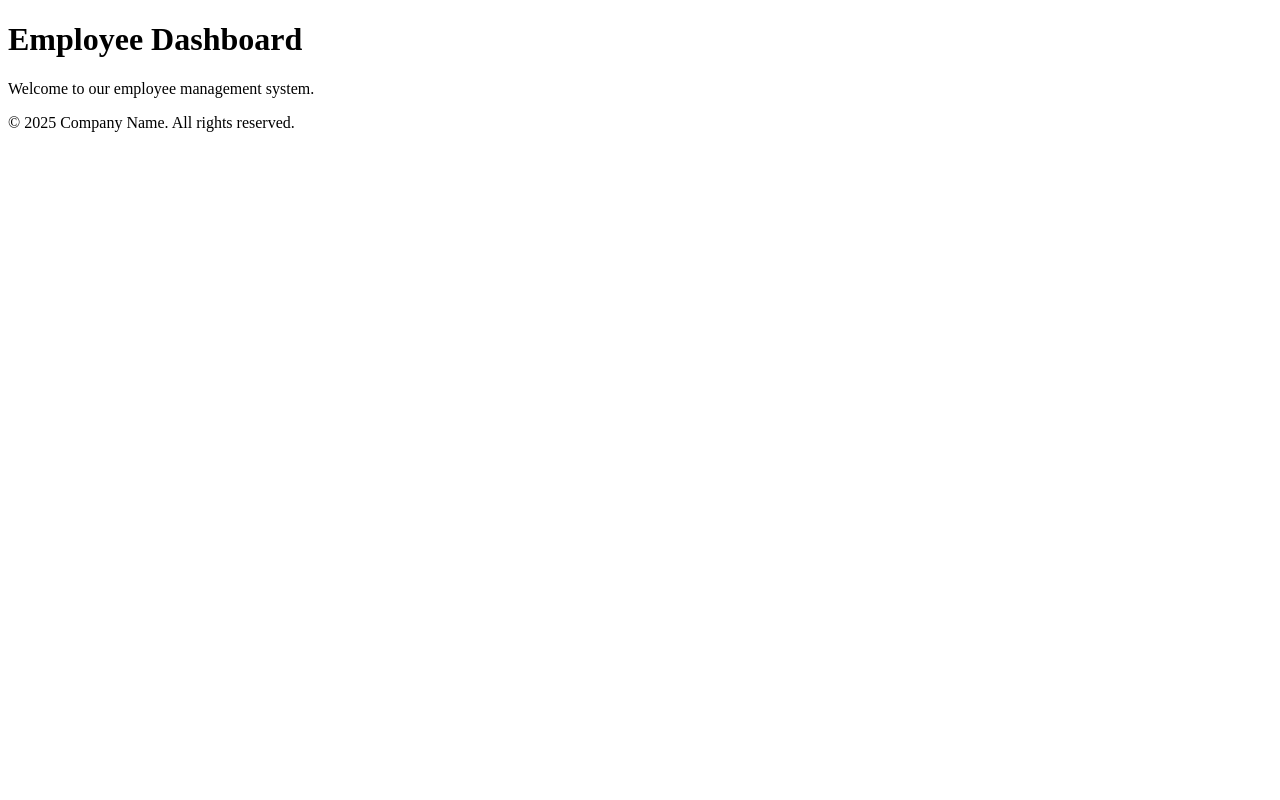
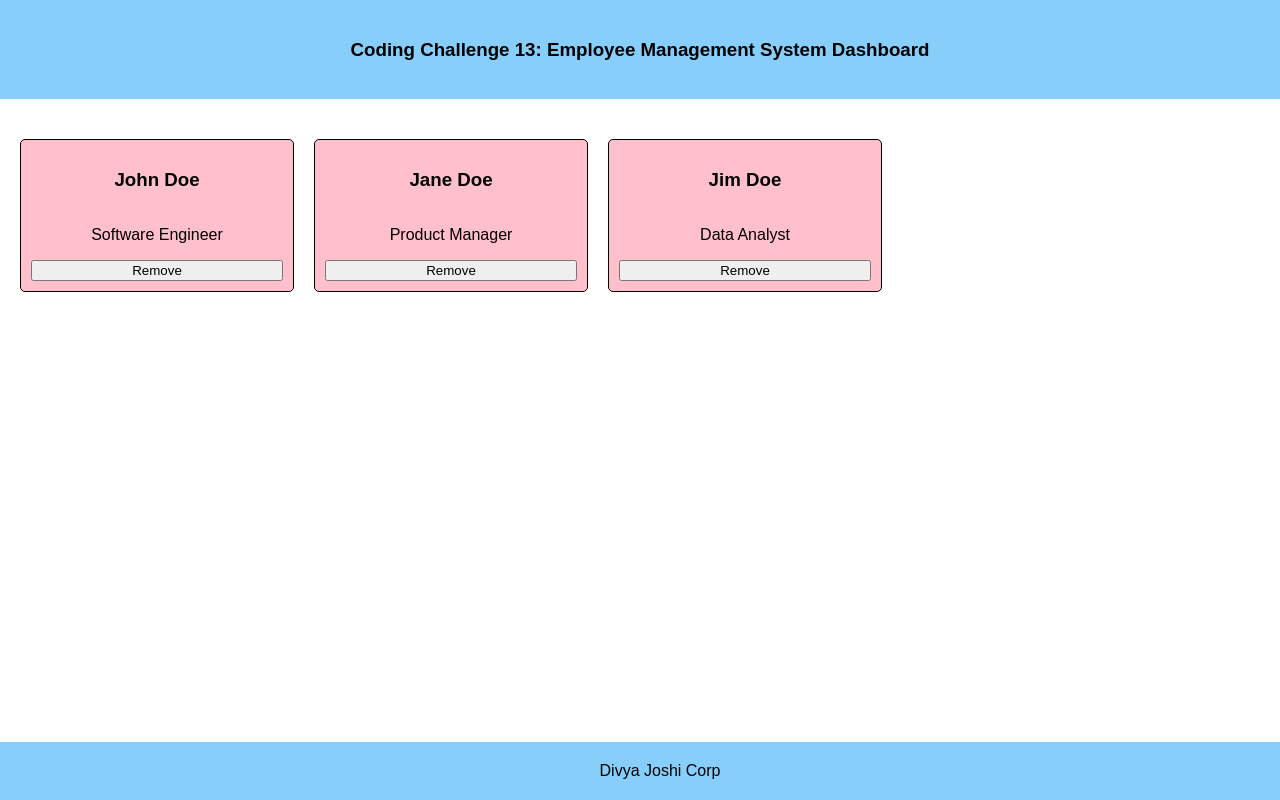
Before and after one commit to redj-4/Challenge-13, a plain HTML site: page index.html in a window 1280 px wide. Drawn offline with Linux system fonts and the light colour scheme.

Commit message:
Task 5 - Inline Editing for Employee Cards + Fixed issues with code

```diff
--- a/cc_13.js
+++ b/cc_13.js
@@ -2,11 +2,11 @@
 let cnt = 0; //Ensure that each card has a unique id
 
 function createElement(name, position) {
-    const employeeContainer = document.getElementById("employeeContainer") //this is the container where the cards will be appended
-    let card = document.createElement("div"); //this is the employee card that will be appended to the container
+    const employeeContainer = document.getElementById("employeeContainer"); //container for cards
+    let card = document.createElement("div"); //employee card element
 
-    card.setAttribute("class", "employeeCard"); //where i set the attribute class to employee
-    card.setAttribute(`id", 'employee${cnt}`); //set an id for each card
+    card.setAttribute("class", "employeeCard"); //set class to employeeCard (camelCase)
+    card.setAttribute("id", `employee${cnt}`); //set a unique id using backticks
     card.innerHTML = `<h3>${name}</h3><p>${position}</p>`;
 
     // Create the "Remove" button
@@ -24,10 +24,49 @@ function createElement(name, position) {
     // Append the Remove button to the card
     card.appendChild(deleteBtn);
 
+    // -------------------- Task 5: Inline Editing --------------------
+    // Define static elements for employee name and position
+    const employeeName = card.querySelector('h3');
+    const employeePosition = card.querySelector('p');
+
+    // Attach a double-click event listener for inline editing
+    card.addEventListener('dblclick', function() {
+        // Prevent multiple editing instances if an input already exists
+        if (card.querySelector('input')) return;
+
+        // Create input fields and a Save button
+        const nameInput = document.createElement('input');
+        const positionInput = document.createElement('input');
+        const saveButton = document.createElement('button');
+
+        // Prepopulate inputs with the existing name and position
+        nameInput.value = employeeName.textContent;
+        positionInput.value = employeePosition.textContent;
+        saveButton.textContent = 'Save';
+
+        // Replace static text with input fields
+        card.replaceChild(nameInput, employeeName);
+        card.replaceChild(positionInput, employeePosition);
+        card.appendChild(saveButton);
+
+        // Save button functionality: update the static elements and revert inputs
+        saveButton.onclick = function() {
+            // Update the original elements with new values
+            employeeName.textContent = nameInput.value;
+            employeePosition.textContent = positionInput.value;
+
+            // Revert back to static text by replacing the inputs with the updated elements
+            card.replaceChild(employeeName, nameInput);
+            card.replaceChild(employeePosition, positionInput);
+            card.removeChild(saveButton);
+        }
+    });
+    // ------------------ End Task 5 ------------------
+
     // Append the card to the employeeContainer
     employeeContainer.appendChild(card);
 
-  cnt++; // Increment counter for unique id where i put name header and position for employee
+    cnt++; // Increment counter for unique id
 }
 
 //Test Cases for Task 2
@@ -37,8 +76,8 @@ createElement("Jim Doe", "Data Analyst");
 
 //Task 3: Converting NodeLists to Arrays for Bulk Updates
 function updateEmployeeCards() {
-    // Select all elements with the "employee-card" class
-    const employeeCards = document.querySelectorAll('.employee-card');
+    // Select all elements with the "employeeCard" class
+    const employeeCards = document.querySelectorAll('.employeeCard');
 
     // Convert NodeList to array and update each card's style
     Array.from(employeeCards).forEach(card => {
@@ -55,6 +94,9 @@ function updateEmployeeCards() {
 // Attach a click event listener on the parent container
 const employeeContainer = document.getElementById("employeeContainer");
 employeeContainer.addEventListener("click", (event) => {
-  // This will log when any card is clicked (except when a remove button stops propagation)
-  console.log(`Employee card clicked: ${event.target.closest('.employee-card')?.id || 'unknown'}`);
+    const card = event.target.closest('.employeeCard');
+    if (card) {
+      // Display an alert pop-up with the card's id when the card is clicked
+      alert(`Employee card clicked: ${card.id}`);
+    }
 });
--- a/index.html
+++ b/index.html
@@ -3,23 +3,47 @@
 <head>
   <meta charset="UTF-8">
   <meta name="viewport" content="width=device-width, initial-scale=1.0">
-  <title>Employee Management Dashboard</title>
+  <title>Employee Management System Dashboard</title>
+  <style>
+    body {
+      font-family: Arial, sans-serif;
+      margin: 0;
+    }
+    header, footer {
+      padding: 20px;
+      text-align: center;
+      background-color: lightskyblue;
+    }
+    footer {
+      position: fixed;
+      bottom: 0;
+      left: 0;
+      width: 100%;
+    }
+    main {
+      padding: 10px;
+    }
+    #employeeContainer {
+      margin-top: 20px;
+      margin-bottom: 20px;
+    }
+    .employeeCard {
+      display: inline-grid;
+      text-align: center;
+      margin: 10px;
+      padding: 10px;
+      border-radius: 5px;
+      width: 20%;
+      overflow: clip;
+    }
+  </style>
 </head>
 <body>
-  <header>
-    <h1>Employee Dashboard</h1>
-    <p>Welcome to our employee management system.</p>
-  </header>
-
+  <header><h3>Coding Challenge 13: Employee Management System Dashboard</h3></header>
   <main>
-    <div id="employeeContainer">
-      <!-- Employee cards will be dynamically added here -->
-    </div>
+    <div id="employeeContainer"></div>
   </main>
-
-  <footer>
-    <p>&copy; 2025 Company Name. All rights reserved.</p>
-  </footer>
+  <footer>Divya Joshi Corp</footer>
   <script src="cc_13.js"></script>
 </body>
 </html>
```
Lines whose indentation alone changed are shown as unchanged.
